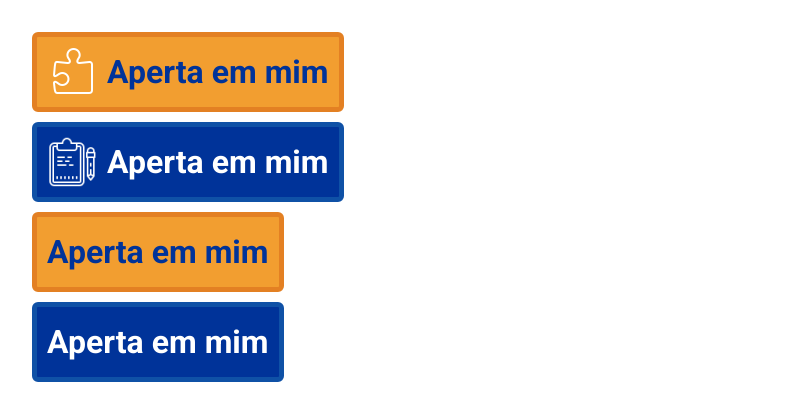
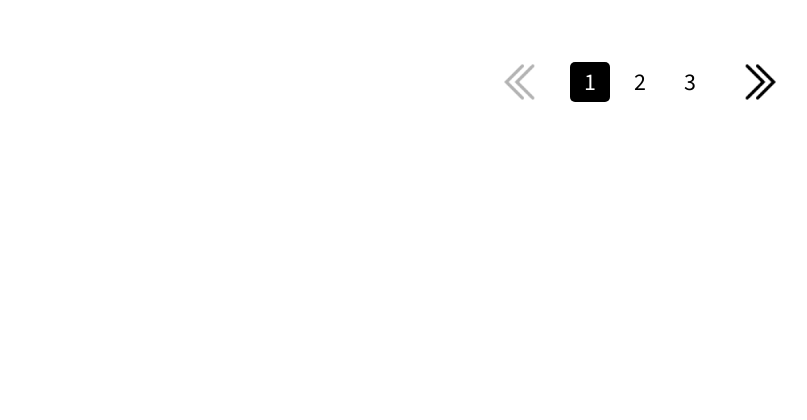
Before and after one commit to codecompanybrasil/Discipline-Aluno, a React (Vite) app: page / in a window 1280 px wide. Shown: the top 420 px of the page, without its empty margins (0-807 px from the left). Built offline with nearby package versions, Linux system fonts and the light colour scheme.

Commit message:
Começo da páginação

```diff
--- a/src/App.tsx
+++ b/src/App.tsx
@@ -1,17 +1,12 @@
 import "./assets/css/bootstrap-reboot.min.css"
 import "./assets/css/bootstrap-grid.min.css"
 import "./App.css";
-import AccentButton from "./Components/Buttons/AccentButton";
-import PrimaryButton from "./Components/Buttons/PrimaryButton";
-import { Puzzle, Taskboard } from "./Components/DIcons/Icon";
+import Paginacao from "./Pages/Avaliacoes/Components/Paginacao";
 
 function App() {
 	return (
 		<>
-			<AccentButton text="Aperta em mim" hasIcon icon={Puzzle} />
-			<PrimaryButton text="Aperta em mim" hasIcon icon={Taskboard} />
-			<AccentButton text="Aperta em mim" />
-			<PrimaryButton text="Aperta em mim" />
+			<Paginacao actualPage={1} totalPages={6} />
 		</>
 	);
 }
--- a/src/Components/DIcons/Icon.tsx
+++ b/src/Components/DIcons/Icon.tsx
@@ -2,6 +2,10 @@ import puzzle from '../../assets/Icons/Puzzle.png'
 import taskboard from '../../assets/Icons/Taskboard.png'
 import menu from '../../assets/Icons/Menu.png'
 import filter from '../../assets/Icons/Filter.png'
+import next from '../../assets/Icons/Next.png'
+import lastPage from '../../assets/Icons/LastPage.png'
+import firstPage from '../../assets/Icons/FirstPage.png'
+import back from '../../assets/Icons/Back.png'
 import styles from './Icon.module.css'
 
 export function Puzzle() {
@@ -36,3 +40,35 @@ export function Filter({onClick = () => {}}) {
         </>
     )
 }
+
+export function FirstPage({onClick = () => {}}) {
+    return (
+        <>
+            <img src={firstPage} className={styles.interactive_icon} alt="Icon para voltar para página inicial" onClick={onClick}  />
+        </>
+    )
+}
+
+export function Back({onClick = () => {}}) {
+    return (
+        <>
+            <img src={back} className={styles.interactive_icon} alt="Icon para voltar uma página" onClick={onClick}  />
+        </>
+    )
+}
+
+export function Next({onClick = () => {}}) {
+    return (
+        <>
+            <img src={next} className={styles.interactive_icon} alt="Icon de Next" onClick={onClick}  />
+        </>
+    )
+}
+
+export function LastPage({onClick = () => {}}) {
+    return (
+        <>
+            <img src={lastPage} className={styles.interactive_icon} alt="Icon para avançar para ultima página" onClick={onClick}  />
+        </>
+    )
+}
--- /dev/null
+++ b/src/Pages/Avaliacoes/Components/Paginacao.module.css
@@ -0,0 +1,32 @@
+.paginacao_button {
+    border-radius: 5px;
+    display: flex;
+    justify-content: center;
+    align-items: center;
+    font-family: 'Source Sans 3';
+    font-size: 24px;
+    background-color: white;
+    color: black;
+    width: 40px;
+    height: 40px;
+    cursor: pointer;
+}
+
+.paginacao {
+    display: flex;
+    justify-content: center;
+    margin-top: 10px;
+    margin-bottom: 20px;
+    align-items: center;
+    width: 100%;
+    gap: 10px;
+}
+
+.interactive_icon {
+    width: 40px;
+    height: 40px;
+    display: flex;
+    justify-content: center;
+    align-items: center;
+    cursor: pointer;
+}
--- /dev/null
+++ b/src/Pages/Avaliacoes/Components/Paginacao.tsx
@@ -0,0 +1,81 @@
+import styles from './Paginacao.module.css'
+import { FirstPage, LastPage } from '../../../Components/DIcons/Icon';
+import { useState } from 'react';
+
+type PaginacaoButtonProps = {
+    isSelected?: boolean,
+    number: string,
+    onClick: () => void
+}
+
+type PaginacaoProps = {
+    actualPage: number,
+    totalPages: number
+}
+
+let isSelectedStyle = {
+    color: "white",
+    backgroundColor: "black"
+}
+
+let unSelectedStyle = {
+    color: "black",
+    backgroundColor: "white"
+}
+
+function PaginacaoButton({isSelected, number, onClick}: PaginacaoButtonProps) {
+    let buttonStyle;
+
+    if (isSelected) {
+        buttonStyle = isSelectedStyle
+    } else {
+        buttonStyle = unSelectedStyle
+    }
+
+    return (
+        <div className={styles.paginacao_button} style={buttonStyle} onClick={onClick} >
+            {number}
+        </div>
+    )
+}
+
+
+function Paginacao({actualPage, totalPages}: PaginacaoProps) {
+
+    // let actualPage = 1
+    // let totalPages = 6
+
+    const PaginacaoButtonClick = () => {
+
+    }
+
+    return (
+        <div className={styles.paginacao} >
+            <FirstPage />
+            {actualPage == 1 ? (
+                <>
+                    <PaginacaoButton number="1" isSelected={true}  />
+                    <PaginacaoButton number="2" />
+                    <PaginacaoButton number="3" />
+                </>
+            ) : actualPage < totalPages ? (
+                <>
+                    <PaginacaoButton number={String(actualPage - 1)} />
+                    <PaginacaoButton number={String(actualPage)} isSelected={true}  />
+                    <PaginacaoButton number={String(actualPage + 1)} />
+                </>
+            ) : (
+                <>
+                    <>
+                    <PaginacaoButton number={String(actualPage - 2)} />
+                    <PaginacaoButton number={String(actualPage - 1)} />
+                    <PaginacaoButton number={String(actualPage)} isSelected={true} />
+                </>
+                </>
+            )}
+            <LastPage />
+        </div>
+    )
+}
+
+export default Paginacao;
--- a/src/index.css
+++ b/src/index.css
@@ -57,6 +57,10 @@ h1 {
     line-height: 1.1;
 }
 
+img {
+    user-select: none;
+}
+
 @media (prefers-color-scheme: light) {
     :root {
         color: #213547;
```
Also changed, not shown: src/Pages/Avaliacoes/main.tsx (added, +11 -0 lines).
